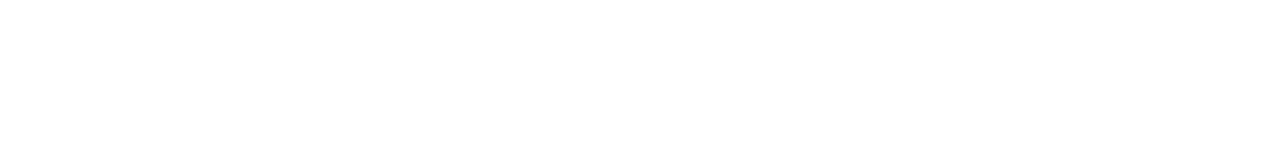
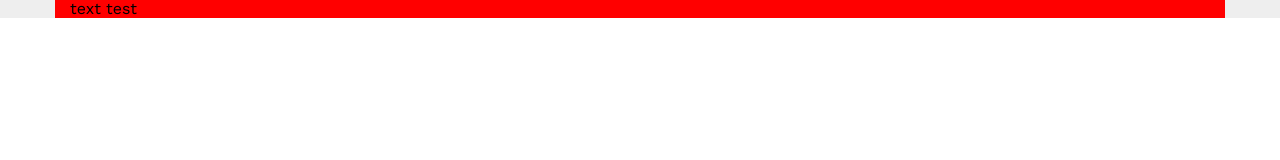
Before and after one commit to Ibra-him-elgharras/Template-37, a plain HTML site: page index.html in a window 1280 px wide. Drawn offline with nearby package versions, Linux system fonts and the light colour scheme.

Commit message:
container-media-queries

```diff
--- a/CSS/master.css
+++ b/CSS/master.css
@@ -15,3 +15,32 @@ body{
     font-family: "Work Sans", sans-serif;
 }
 /* End Global Rules */
+
+.parent{
+    background-color: #eee;
+}
+
+.parent .container{
+    background-color: red;
+    margin-left: auto;
+    margin-right: auto;
+    padding: 0 15px;
+}
+
+@media (min-width: 768px) {
+    .container{
+        width: 750px;
+    }
+}
+
+@media (min-width: 992px) {
+    .container{
+        width: 970px;
+    }
+}
+
+@media (min-width: 1200px) {
+    .container{
+        width: 1170px;
+    }
+}
--- a/index.html
+++ b/index.html
@@ -17,6 +17,10 @@
     <title>tamplate-0</title>
 </head>
 <body>
-
+    <div class="parent">
+        <div class="container">
+            text test
+        </div>
+    </div>
 </body>
 </html>
```
